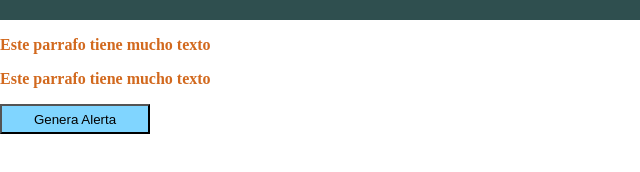
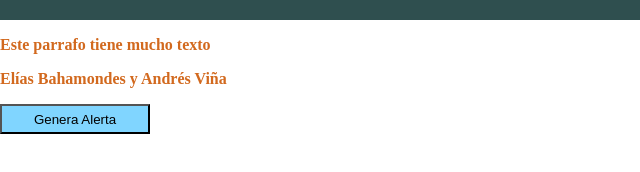
Before and after one commit to Cockfla/proyectohtml, a website: page index.html in a window 1280 px wide. Shown: the part 180-352 px from the top of the page, 0-640 px from the left. Drawn offline with Linux system fonts and the light colour scheme.

Commit message:
cambio parrafo

```diff
--- a/assets/styles/style.css
+++ b/assets/styles/style.css
@@ -14,6 +14,7 @@ h1{
     color: red;
 }
 .parrafo{
+    font-family: 'Times New Roman', Times, serif;
     font-size: 16px;
     color: chocolate;
     font-weight: 600;
--- a/index.html
+++ b/index.html
@@ -11,8 +11,8 @@
         <h1 class="titulo">Información</h1>
     </header>
     <section>
-        <p class="parrafo">Este parrafo tiene mucho texto</p>
-        <p class="parrafo">Este parrafo tiene mucho texto</p>
+        <p class="parrafo" >Este parrafo tiene mucho texto</p>
+        <p class="parrafo">Elías Bahamondes y Andrés Viña</p>
         <input type="button" onclick="generarAlerta()" class=boton value="Genera Alerta">
     </section>
 
```
